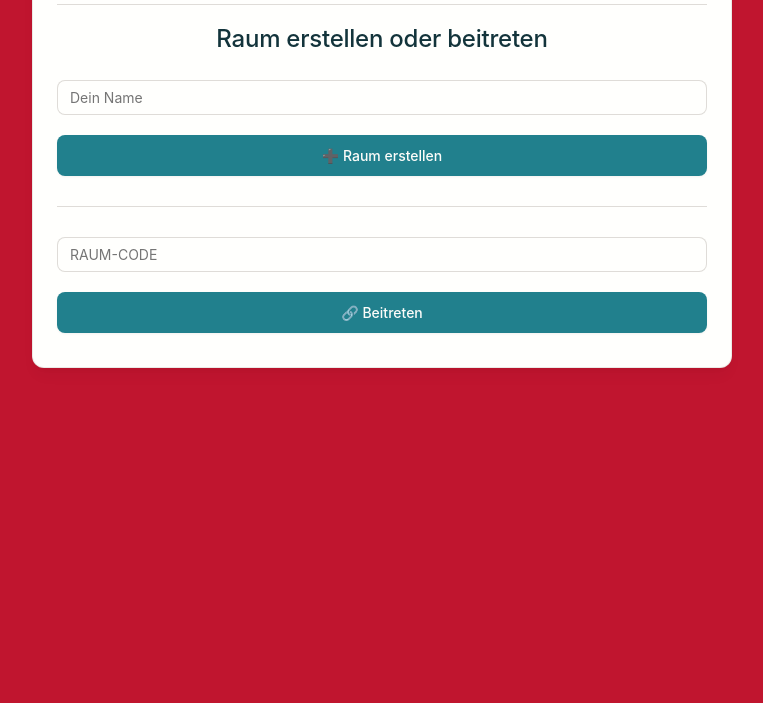
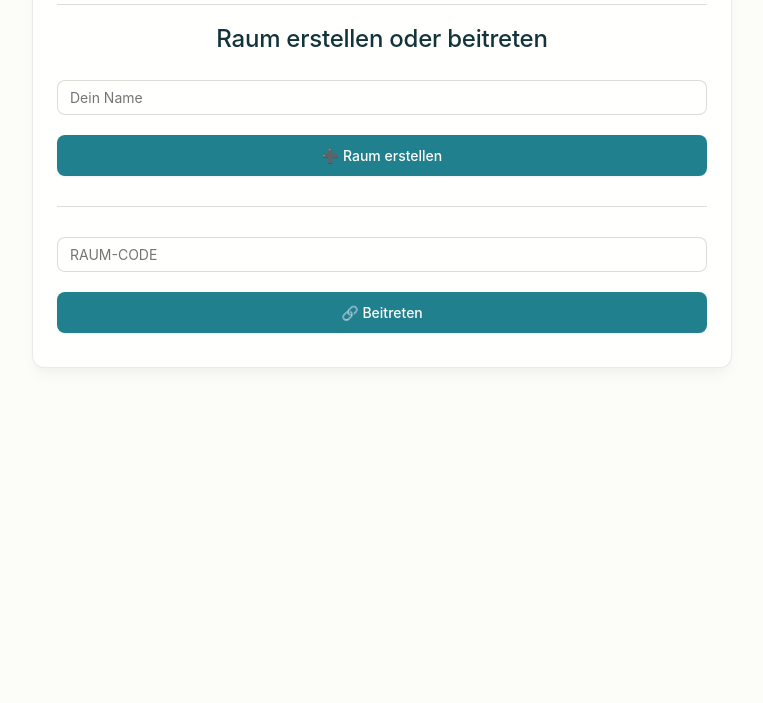
Before and after one commit to Tobsi-385/kniffel-multiplayer, a website: page public/index.html in a window 1280 px wide. Shown: the part 97-800 px from the top of the page, without its empty margins (258-1021 px from the left). Drawn offline with nearby package versions, Linux system fonts and the light colour scheme; no server answers; a web font is replaced by a local one.

Commit message:
<hintergrund Farbe angepasst

```diff
--- a/public/style.css
+++ b/public/style.css
@@ -44,7 +44,7 @@
   --color-bg-8: rgba(6, 182, 212, 0.08); /* Light cyan */
 
   /* Semantic Color Tokens (Light Mode) */
-  --color-background: var(--color-red-500); /*Vorher --color-cream-50*/
+  --color-background: var(--color-cream-50);
   --color-surface: var(--color-cream-100);
   --color-text: var(--color-slate-900);
   --color-text-secondary: var(--color-slate-500);
```
